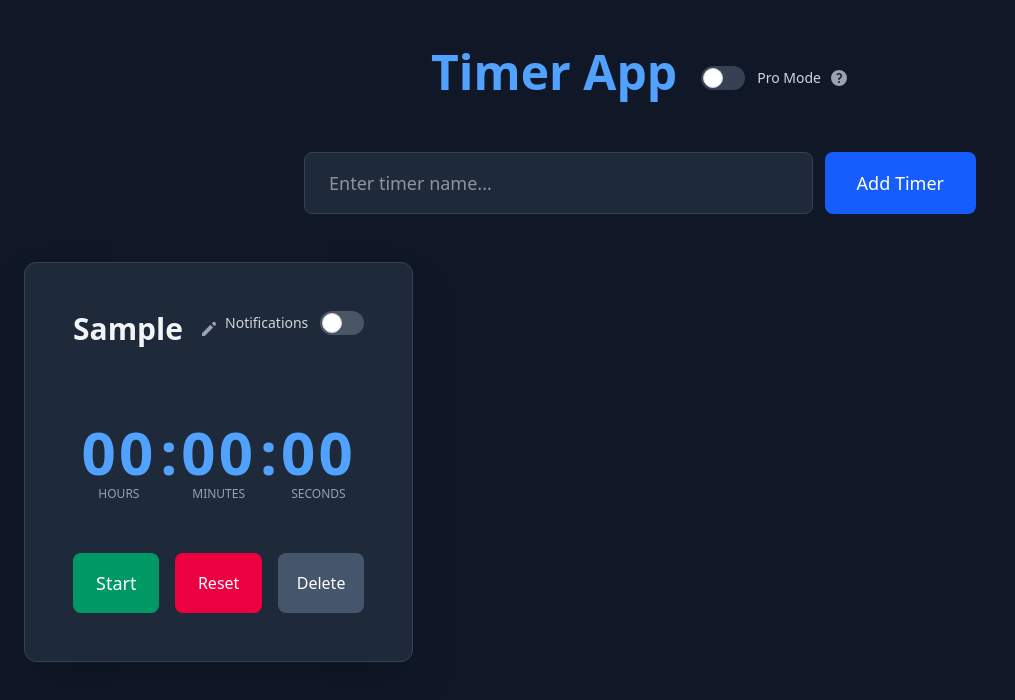
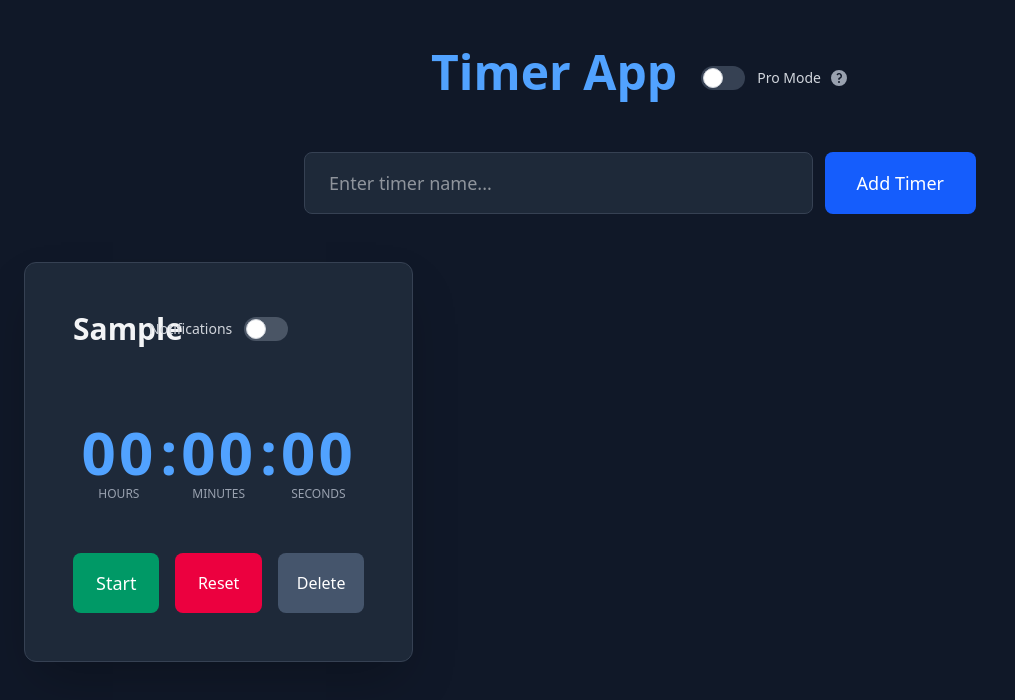
Before and after one commit to devcamarasinghe/timer-app, a React (Vite) app: page / in a window 1280 px wide. Both pictures are taken after typing "Sample" into the empty fields and a click on the button "Add Timer". Shown: the top 700 px of the page, without its empty margins (0-1015 px from the left). Built offline with nearby package versions, Linux system fonts and the light colour scheme; a web font is replaced by a local one.

Commit message:
timer card style change

```diff
--- a/src/components/TimerCard.tsx
+++ b/src/components/TimerCard.tsx
@@ -68,29 +68,22 @@ export const TimerCard = ({
         </div>
       ) : (
         <div className="mb-6">
-          <div className="grid grid-cols-2 gap-4 items-start">
-            {/* Left side - Title */}
-            <div className="flex items-center gap-2">
+          <div className="grid grid-cols-3 gap-4 items-center">
+            {/* Column 1 - Title */}
+            <div className="flex items-center gap-4">
               <h3 className="text-3xl font-semibold text-gray-100">{timer.name}</h3>
               <button
                 onClick={() => setIsEditing(true)}
-                className="text-gray-400 hover:text-blue-400 transition-colors p-2"
+                className="text-gray-400 hover:text-blue-400 transition-colors"
                 title="Edit name"
               >
-                <svg
-                  xmlns="http://www.w3.org/2000/svg"
-                  className="h-5 w-5"
-                  viewBox="0 0 20 20"
-                  fill="currentColor"
-                >
-                  <path d="M13.586 3.586a2 2 0 112.828 2.828l-.793.793-2.828-2.828.793-.793zM11.379 5.793L3 14.172V17h2.828l8.38-8.379-2.83-2.828z" />
-                </svg>
+                <img src="/pen.png" alt="Edit" className="h-4 w-4 pt-1 cursor-pointer" />
               </button>
             </div>
 
-            {/* Right side - Notification Toggle */}
-            <div className="flex flex-col gap-2">
-              <label className="flex items-center justify-end gap-3 cursor-pointer">
+            {/* Column 2 - Notification Toggle */}
+            <div className="flex items-center justify-center">
+              <label className="flex items-center gap-3 cursor-pointer">
                 <span className="text-sm text-gray-300">Notifications</span>
                 <div className="relative">
                   <input
@@ -102,9 +95,12 @@ export const TimerCard = ({
                   <div className="w-11 h-6 bg-gray-600 peer-focus:outline-none peer-focus:ring-2 peer-focus:ring-blue-500 rounded-full peer peer-checked:after:translate-x-full rtl:peer-checked:after:-translate-x-full peer-checked:after:border-white after:content-[''] after:absolute after:top-0.5 after:start-0.5 after:bg-white after:border-gray-300 after:border after:rounded-full after:h-5 after:w-5 after:transition-all peer-checked:bg-blue-600"></div>
                 </div>
               </label>
+            </div>
 
-              {timer.notificationEnabled && (
-                <div className="flex items-center justify-end gap-2">
+            {/* Column 3 - Dropdown */}
+            <div className="flex items-center justify-end gap-2">
+              {timer.notificationEnabled ? (
+                <>
                   <span className="text-xs text-gray-400">Every</span>
                   <select
                     value={timer.notificationInterval}
@@ -116,7 +112,9 @@ export const TimerCard = ({
                     <option value={45}>45 min</option>
                     <option value={60}>60 min</option>
                   </select>
-                </div>
+                </>
+              ) : (
+                <span className="text-xs text-gray-500"> </span>
               )}
             </div>
           </div>
```
Also changed, not shown: public/edit.svg (added), public/pen.png (added).
